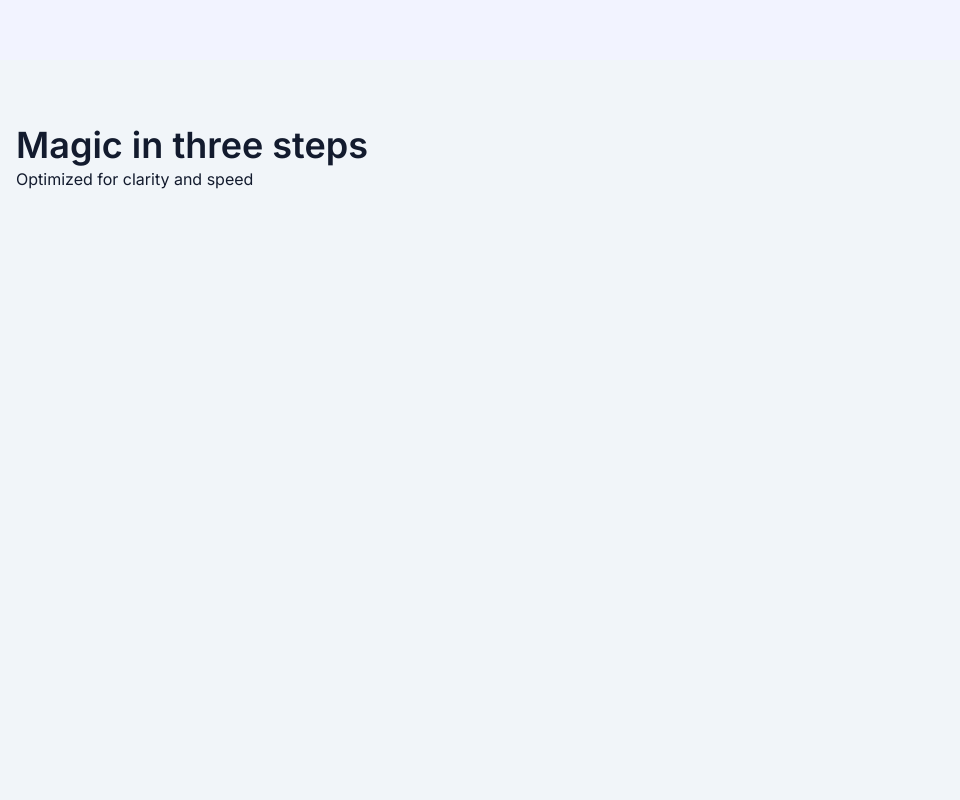
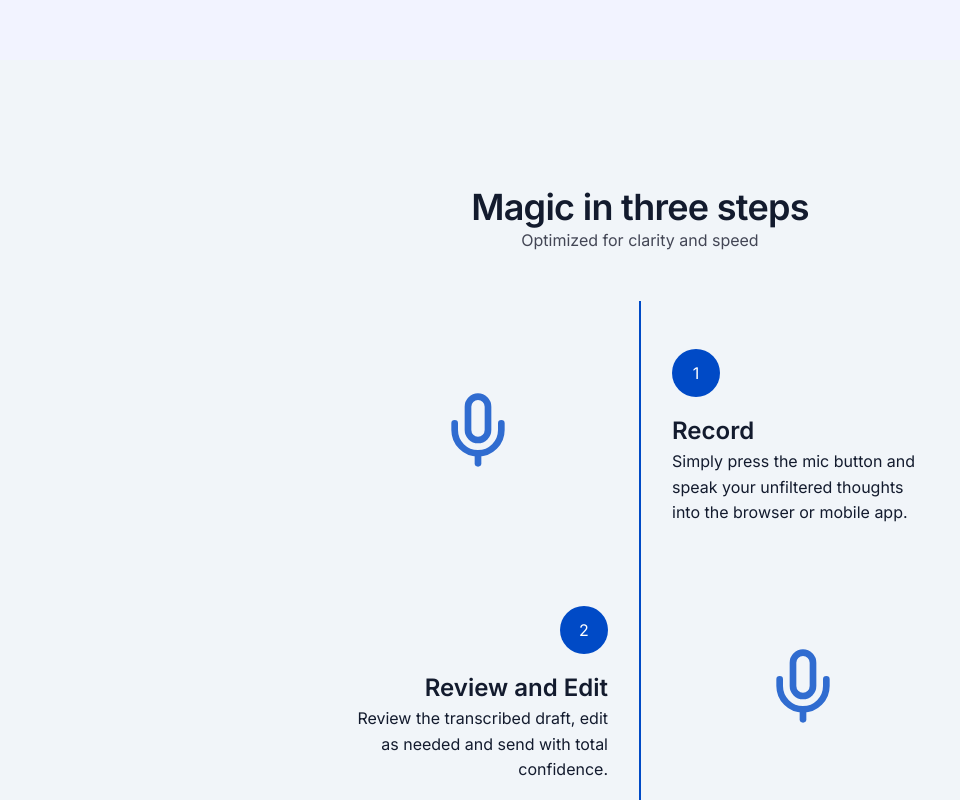
Before and after one commit to AtwolfOG/replyai, a Next.js app in the folder frontend/: page / in a window 1280 px wide. Shown: the part 660-1460 px from the top of the page, without its empty margins (0-960 px from the left). Before the commit the page ends 917 px from the top, so only its background shows below. Built offline with nearby package versions, Linux system fonts and the light colour scheme.

Commit message:
feat: implement interactive feature section with animation utilities and styling updates

```diff
--- a/frontend/app/globals.css
+++ b/frontend/app/globals.css
@@ -127,7 +127,8 @@ h1 {
 h2 {
   font-size: clamp(1.75rem, 4vw, 2.25rem);
   font-weight: 600;
-  line-height: 1.2;
+  line-height: 1.1;
+  letter-spacing: -.02em;
   color: var(--text-heading);
 }
 
--- a/frontend/components/features.tsx
+++ b/frontend/components/features.tsx
@@ -1,10 +1,79 @@
+"use client"
+import { cn } from "@/lib/utils";
+import { Mic } from "lucide-react";
+import { motion, useInView } from "motion/react";
+import { useRef } from "react";
+
+
+const howItWorks = [
+    {
+        icon: <Mic size={80} />,
+        title: "Record",
+        description: "Simply press the mic button and speak your unfiltered thoughts into the browser or mobile app.",
+    },
+    {
+        icon: <Mic size={80} />,
+        title: "Review and Edit",
+        description: "Review the transcribed draft, edit as needed and send with total confidence.",
+    },
+    {
+        icon: <Mic size={80} />,
+        title: "Generate",
+        description: "Hit the generate button and watch our AI structure your speech, pulls relevant fact and drafts a response in seconds.",
+    }
+]
+
 export function Features(){
     return (
-        <section className="section">
+        <section className="section my-16">
             <div className="container">
-                <h2>Magic in three steps</h2>
-                <p>Optimized for clarity and speed</p>
+                <div className="text-center">
+                  <h2>Magic in three steps</h2>
+                  <p className="text-(--text-muted)!">Optimized for clarity and speed</p>
+                </div>
+                <div className="flex flex-col justify-center items-center py-12">
+                 {howItWorks.map((item, index) => (
+                    <HowItWorksCard key={index} icon={item.icon} title={item.title} description={item.description} index={index + 1} />
+                 ))}
+                </div>
             </div>
         </section>
     )
 }
+
+function HowItWorksCard({icon, title, description, index}: {icon: React.ReactNode, title: string, description: string, index: number}) {
+    const ref = useRef(null)
+    const isInView = useInView(ref, { margin: "-50% 0px -50% 0px"})
+    const isEven = index % 2 === 0
+
+    return (
+        <div ref={ref} className="grid grid-cols-2 gap-16 relative max-w-[650px] p-8">
+            <motion.div variants={iconVariants} initial="initial" animate={isInView ? "animate" : "initial"} transition={{duration: .2}} className={cn("flex items-center justify-center", isEven && "col-2 row-1")}>{icon}</motion.div>
+            <motion.div variants={lineVariants} initial="initial" animate={isInView ? "animate" : "initial"} transition={{duration: .2}} className="absolute top-0 left-1/2 -translate-x-1/2 w-0.5 h-full"></motion.div>
+            <div className={cn(isEven && "text-right")}>
+                <motion.div animate={isInView ? {backgroundColor: "var(--primary)"} : {}} transition={{duration: .2}} className={cn("size-12 my-4 bg-(--primary)/60 text-(--primary-foreground) rounded-full flex items-center justify-center", isEven && "place-self-end")}>{index}</motion.div>
+                <h4>{title}</h4>
+                <p>{description}</p>
+            </div>
+        </div>
+    )
+}
+
+const iconVariants = {
+    initial: {
+        color: "var(--border)",
+    },
+    animate: {
+        color: "var(--primary)",
+        opacity: .8,
+    },
+}
+
+const lineVariants = {
+    initial: {
+        backgroundColor: "var(--border)",
+    },
+    animate: {
+        backgroundColor: "var(--primary)",
+    },
+}
--- /dev/null
+++ b/frontend/lib/utils.ts
@@ -0,0 +1,6 @@
+import { type ClassValue, clsx } from "clsx"
+import { twMerge } from "tailwind-merge"
+
+export function cn(...inputs: ClassValue[]) {
+  return twMerge(clsx(inputs))
+}
--- a/frontend/package.json
+++ b/frontend/package.json
@@ -9,10 +9,13 @@
     "lint": "eslint"
   },
   "dependencies": {
+    "clsx": "^2.1.1",
+    "lucide-react": "^1.25.0",
     "motion": "^12.42.2",
     "next": "16.2.10",
     "react": "19.2.4",
-    "react-dom": "19.2.4"
+    "react-dom": "19.2.4",
+    "tailwind-merge": "^3.6.0"
   },
   "devDependencies": {
     "@tailwindcss/postcss": "^4",
```
Also changed, not shown: 1 other file (tests, documents, lock files or other folders).
